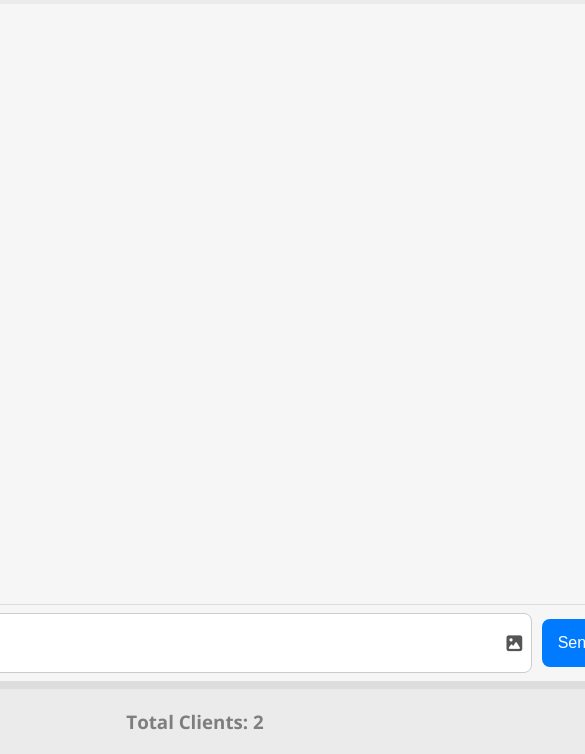
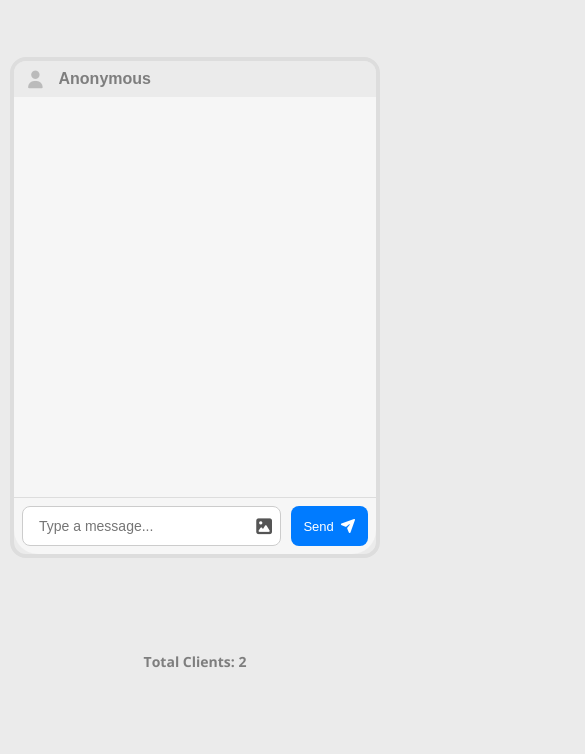
Before and after one commit to dhruvish12/node_chat, a website: page public/chat.html in a window 390 px wide. Shown: the part 106-860 px from the top of the page, 585 px wide, since content can reach past the window. Drawn offline with nearby package versions, Linux system fonts and the light colour scheme; no server answers.

Commit message:
Mobile Responsive

```diff
--- a/public/style.css
+++ b/public/style.css
@@ -9,13 +9,11 @@
 
 body {
   font-family: 'Open Sans', sans-serif;
-  /* display: flex;
-  flex-direction: column;
-  justify-content: center;
-  align-items: center; */
   display: grid;
   place-items: center;
   background-color: #ebebeb;
+  min-height: 100vh;
+  padding: 10px;
 }
 
 .title {
@@ -26,8 +24,11 @@ body {
   border: 8px solid #dddddd;
   border-radius: 24px;
   overflow: hidden;
+  width: 900px;
+  max-width: 100%;
 }
 
+/* Top name bar */
 .name {
   display: flex;
   font-size: 32px;
@@ -52,11 +53,12 @@ body {
   background-color: #ebebeb;
 }
 
+/* Chat messages */
 .message-container {
   display: flex;
   flex-direction: column;
   background-color: #f6f6f6;
-  width: 900px;
+  width: 100%;
   height: 600px;
   overflow-y: scroll;
   overflow-x: hidden;
@@ -103,64 +105,18 @@ body {
   text-align: center;
 }
 
+/* Form area */
 .message-form {
   display: flex;
   justify-content: space-between;
   align-items: center;
-  width: 900px;
+  width: 100%;
   padding: 8px;
   background-color: #f6f6f6;
   border-top: 1px solid #ddd;
   border-radius: 0 0 24px 24px;
-  gap: 10px; /* spacing between input & button */
+  gap: 10px;
 }
-
-.message-input {
-  flex-grow: 1;
-  height: 48px;
-  font-size: 16px;
-  border: none;
-  outline: none;
-  padding: 0 12px;
-  background-color: #fff;
-  border-radius: 8px;
-}
-
-.send-button {
-  height: 48px;
-  font-size: 16px;
-  border: none;
-  padding: 0 16px;
-  outline: none;
-  background-color: #007bff;
-  color: white;
-  cursor: pointer;
-  border-radius: 8px;
-  display: flex;
-  align-items: center;
-  gap: 6px; /* spacing between text & icon */
-  white-space: nowrap; /* keep "Send + icon" in one line */
-  transition: background-color 0.3s ease;
-}
-
-.send-button:hover {
-  background-color: #0056b3;
-}
-
-
-.v-divider {
-  height: 48px;
-  width: 2px;
-  background-color: #ddd; /* lighter gray */
-  margin: 0 8px;
-  align-self: center;
-}
-
-.clients-total {
-  margin: 20px 0;
-  color: #7e7e7e;
-}
-
 
 .input-wrapper {
   position: relative;
@@ -170,7 +126,7 @@ body {
   border-radius: 8px;
   padding: 5px;
   background: #fff;
-  width: 900px;
+  flex: 1;
 }
 
 #preview-inside {
@@ -193,6 +149,7 @@ body {
   outline: none;
   padding: 8px;
   margin-left: 5px;
+  font-size: 16px;
 }
 
 .image-button {
@@ -202,7 +159,42 @@ body {
   color: #555;
 }
 
+.send-button {
+  height: 48px;
+  font-size: 16px;
+  border: none;
+  padding: 0 16px;
+  outline: none;
+  background-color: #007bff;
+  color: white;
+  cursor: pointer;
+  border-radius: 8px;
+  display: flex;
+  align-items: center;
+  gap: 6px;
+  white-space: nowrap;
+  transition: background-color 0.3s ease;
+}
 
+.send-button:hover {
+  background-color: #0056b3;
+}
+
+.v-divider {
+  height: 48px;
+  width: 2px;
+  background-color: #ddd;
+  margin: 0 8px;
+  align-self: center;
+}
+
+.clients-total {
+  margin: 20px 0;
+  color: #7e7e7e;
+  text-align: center;
+}
+
+/* Chat images */
 .chat-image {
   max-width: 200px;
   border-radius: 10px;
@@ -216,3 +208,74 @@ body {
   margin-bottom: 5px;
   border-radius: 8px;
 }
+
+/* -------------------
+   Responsive Design
+--------------------*/
+
+/* Tablet */
+@media (max-width: 768px) {
+  .main {
+    width: 100%;
+  }
+
+  .message-container {
+    height: 500px;
+  }
+
+  .message-left,
+  .message-right {
+    max-width: 70%;
+    font-size: 16px;
+  }
+
+  .message-input {
+    font-size: 14px;
+    padding: 6px;
+  }
+
+  .send-button {
+    font-size: 14px;
+    padding: 0 12px;
+  }
+
+  .clients-total {
+    font-size: 14px;
+  }
+}
+
+/* Mobile */
+@media (max-width: 480px) {
+  .main {
+    border-width: 4px;
+    border-radius: 16px;
+  }
+
+  .name {
+    font-size: 18px;
+    padding: 6px 10px;
+  }
+
+  .name-input {
+    font-size: 16px;
+  }
+
+  .message-container {
+    height: 400px;
+  }
+
+  .message-left,
+  .message-right {
+    max-width: 80%;
+    font-size: 14px;
+  }
+
+  .chat-image {
+    max-width: 120px;
+  }
+
+  .send-button {
+    height: 40px;
+    font-size: 13px;
+  }
+}
```
